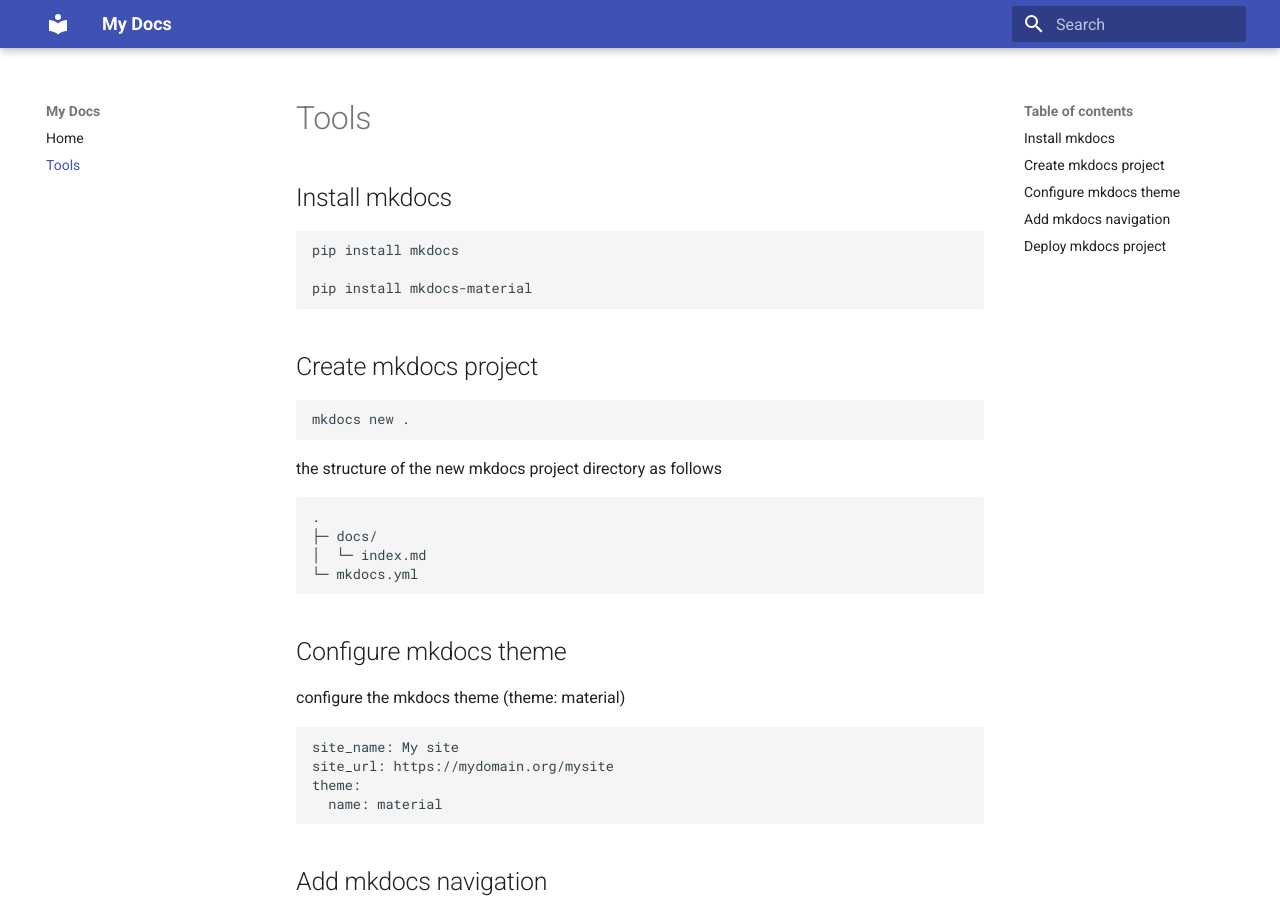
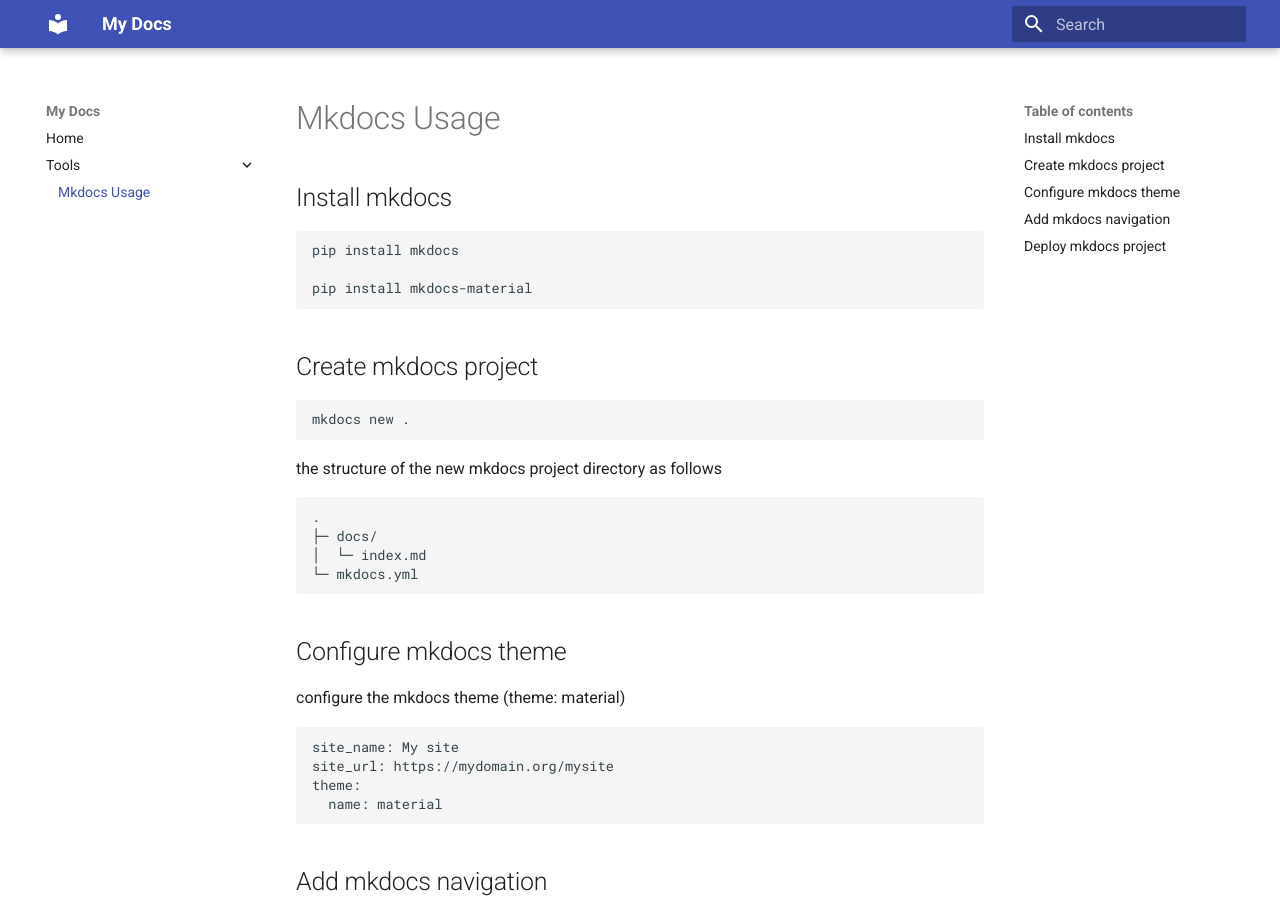
Before and after one commit to eecslab/eecs, an MkDocs documentation site: the page built from docs/tools/mkdocs.md, in a window 1280 px wide and 900 px high. Built offline with MkDocs 1.6.1 and Material for MkDocs 9.7.7, drawn with Linux system fonts in a browser that asks for light colours.

Commit message:
adjust docs dir, add tools dir

```diff
--- a/mkdocs.yml
+++ b/mkdocs.yml
@@ -1,6 +1,7 @@
 site_name: My Docs
 nav:
   - Home: index.md
-  - Tools: tools.md
+  - Tools:
+    - Mkdocs Usage: tools/mkdocs.md
 theme:
   name: material
```
Also changed, not shown: docs/tools/mkdocs.md (renamed from docs/tools.md).
